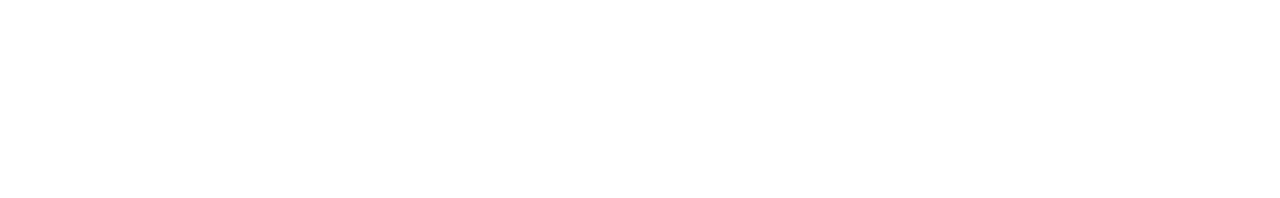
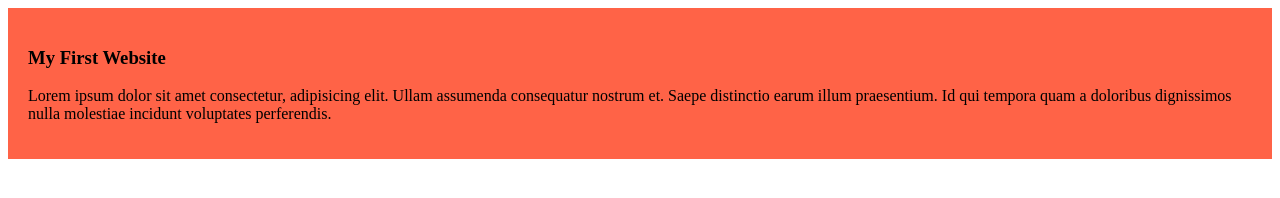
Before and after one commit to airubel/my-simple-website, a plain HTML site: page index.html in a window 1280 px wide. Drawn offline with Linux system fonts and the light colour scheme.

Commit message:
added the first blog

```diff
--- a/index.html
+++ b/index.html
@@ -4,8 +4,12 @@
     <meta charset="UTF-8">
     <meta name="viewport" content="width=device-width, initial-scale=1.0">
     <title>My Simple Website</title>
+    <link rel="stylesheet" href="styles/blog.css">
 </head>
 <body>
-
+    <div>
+        <h3>My First Website</h3>
+        <p>Lorem ipsum dolor sit amet consectetur, adipisicing elit. Ullam assumenda consequatur nostrum et. Saepe distinctio earum illum praesentium. Id qui tempora quam a doloribus dignissimos nulla molestiae incidunt voluptates perferendis.</p>
+    </div>
 </body>
 </html>
--- /dev/null
+++ b/styles/blog.css
@@ -0,0 +1,4 @@
+div{
+    background-color: tomato;
+    padding: 20px;
+}
```
